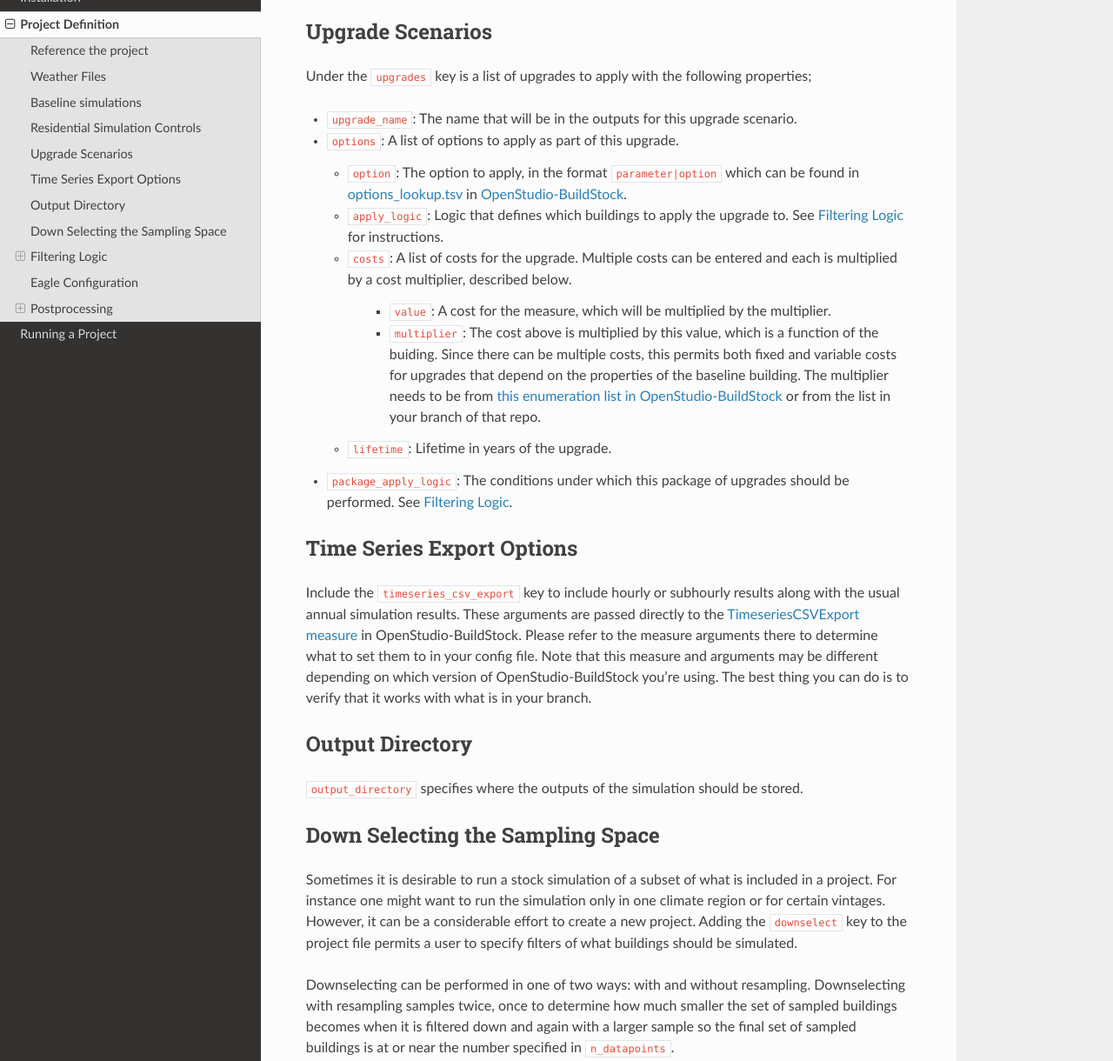
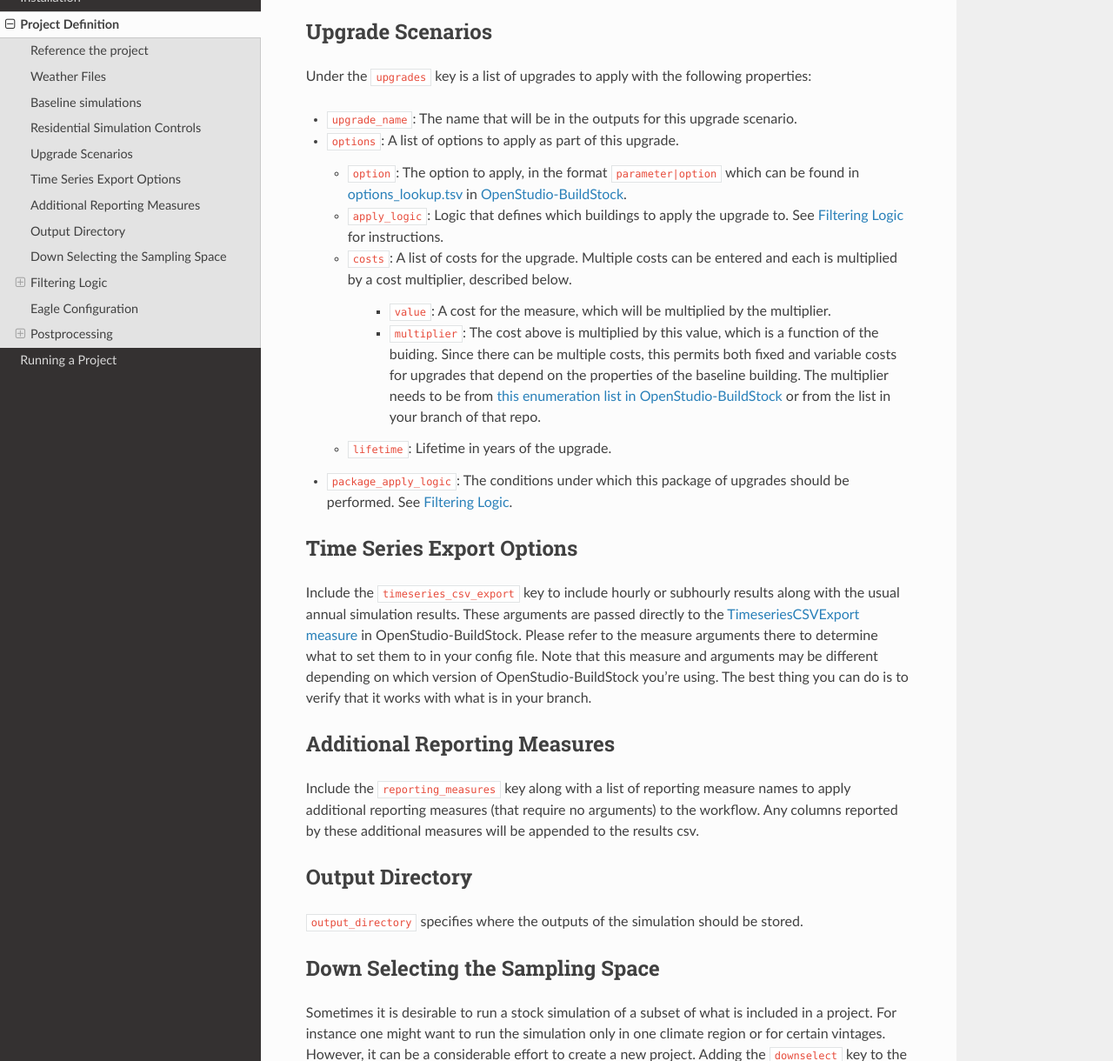
Before and after one commit to NREL/buildstockbatch, a Sphinx documentation site: the page built from docs/project_defn.rst, in a window 1280 px wide and 1400 px high, scrolled down 1910 px, cut to the strip 180-1400 px from the top of the window. Shown: the whole strip at 87% size. Built offline with Sphinx 7.4.7 and the Read the Docs theme 2.0.0, drawn with Linux system fonts in a browser that asks for light colours.

Commit message:
Update docs for new yml item.

```diff
--- a/docs/project_defn.rst
+++ b/docs/project_defn.rst
@@ -65,7 +65,7 @@ Upgrade Scenarios
 ~~~~~~~~~~~~~~~~~
 
 Under the ``upgrades`` key is a list of upgrades to apply with the
-following properties;
+following properties:
 
 -  ``upgrade_name``: The name that will be in the outputs for this
    upgrade scenario.
@@ -100,6 +100,11 @@ annual simulation results. These arguments are passed directly to the
 in OpenStudio-BuildStock. Please refer to the measure arguments there to determine what to set them to in your config file.
 Note that this measure and arguments may be different depending on which version of OpenStudio-BuildStock you're using.
 The best thing you can do is to verify that it works with what is in your branch.
+
+Additional Reporting Measures
+~~~~~~~~~~~~~~~~~~~~~~~~~~~~~
+Include the ``reporting_measures`` key along with a list of reporting measure names to apply additional reporting measures (that require no arguments) to the workflow.
+Any columns reported by these additional measures will be appended to the results csv.
 
 Output Directory
 ~~~~~~~~~~~~~~~~
```
